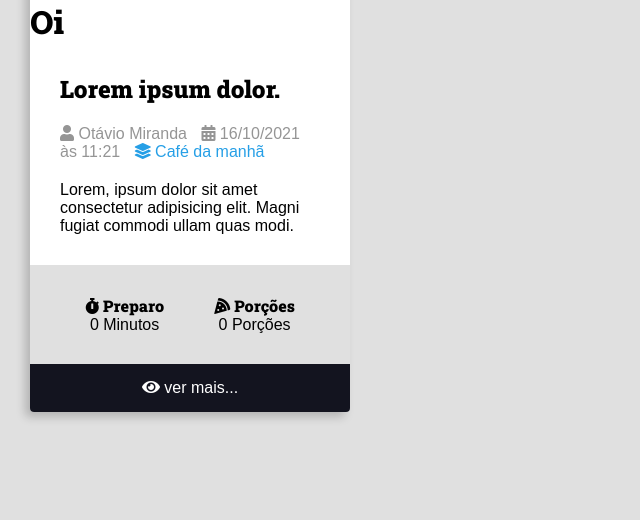
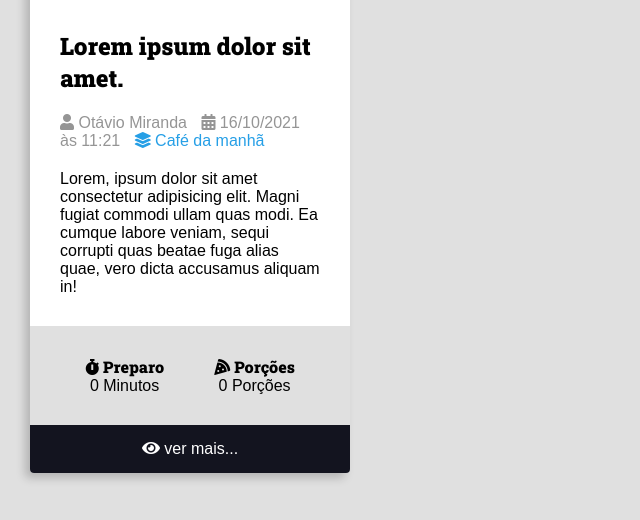
Before and after one commit to Gleyson-Santos/curso-django-projeto1, a Django app: page / in a window 1280 px wide. Shown: the part 230-750 px from the top of the page, without its empty margins (0-640 px from the left). Run offline with Django 3.2, Linux system fonts and the light colour scheme; some libraries are stand-ins or nearby versions.

Commit message:
minimun changes

```diff
--- a/recipes/templates/recipes/pages/home.html
+++ b/recipes/templates/recipes/pages/home.html
@@ -7,15 +7,12 @@
 
 <main class="main-content-container">
   <div class="main-content main-content-list container">
-
       <div class="recipe recipe-list-item">
           <div class="recipe-cover">
-          <img src="https://via.placeholder.com/640x360.png/269fe6" alt="Temporário">
+              <img src="https://via.placeholder.com/1280x720.png/269fe6" alt="Temporário">
           </div>
-      <h1>Oi</h1>
-
           <div class="recipe-title-container">
-        <h2 class="recipe-title">Lorem ipsum dolor.</h2>
+              <h2 class="recipe-title">Lorem ipsum dolor sit amet.</h2>
           </div>
 
           <div class="recipe-author">
@@ -36,7 +33,9 @@
           </div>
 
           <div class="recipe-content">
-        <p>Lorem, ipsum dolor sit amet consectetur adipisicing elit. Magni fugiat commodi ullam quas modi.</p>
+              <p>Lorem, ipsum dolor sit amet consectetur adipisicing elit. Magni fugiat commodi ullam quas modi.
+                  Ea cumque labore veniam, sequi corrupti quas beatae fuga alias quae, vero dicta accusamus
+                  aliquam in!</p>
           </div>
 
           <div class="recipe-meta-container">
@@ -60,8 +59,11 @@
                   <span>ver mais...</span>
               </a>
           </footer>
+
       </div>
 
+
+  </div>
 </main>
 
 </body>
```
Lines whose indentation alone changed are shown as unchanged.
